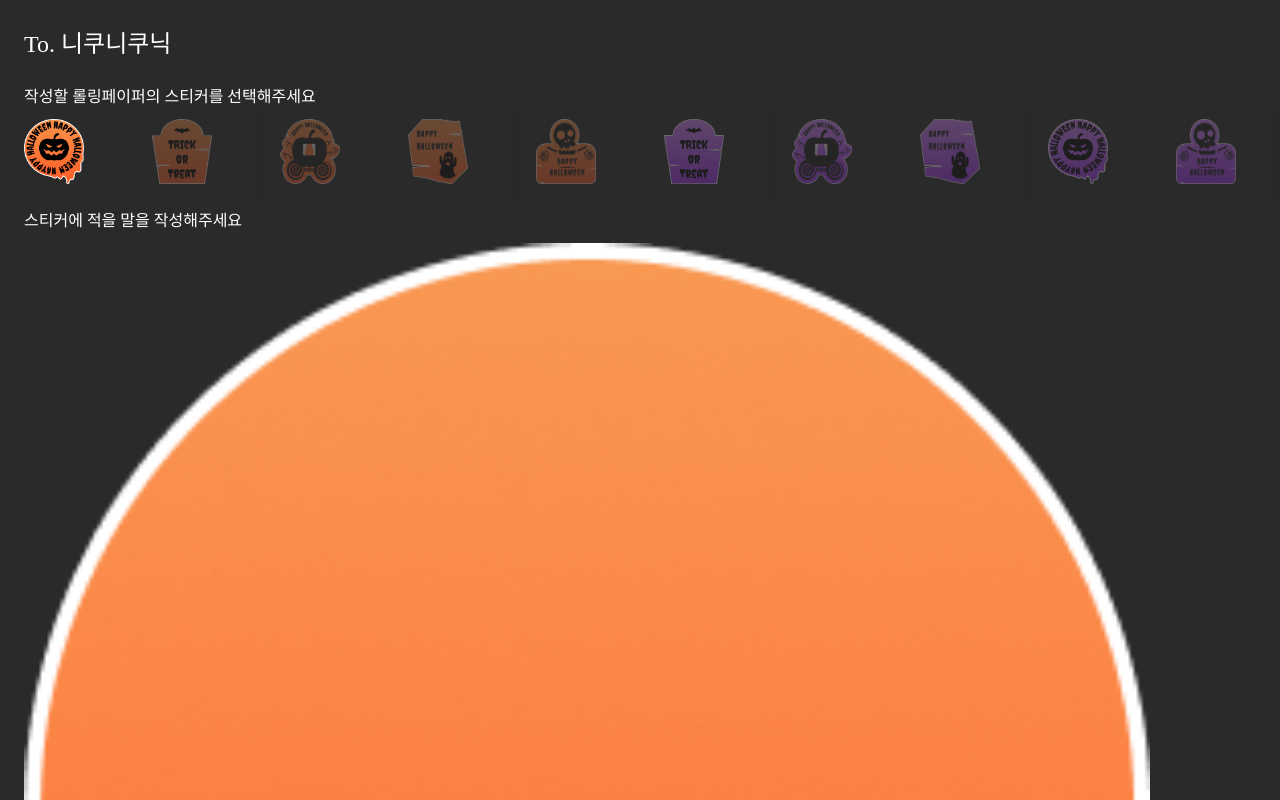
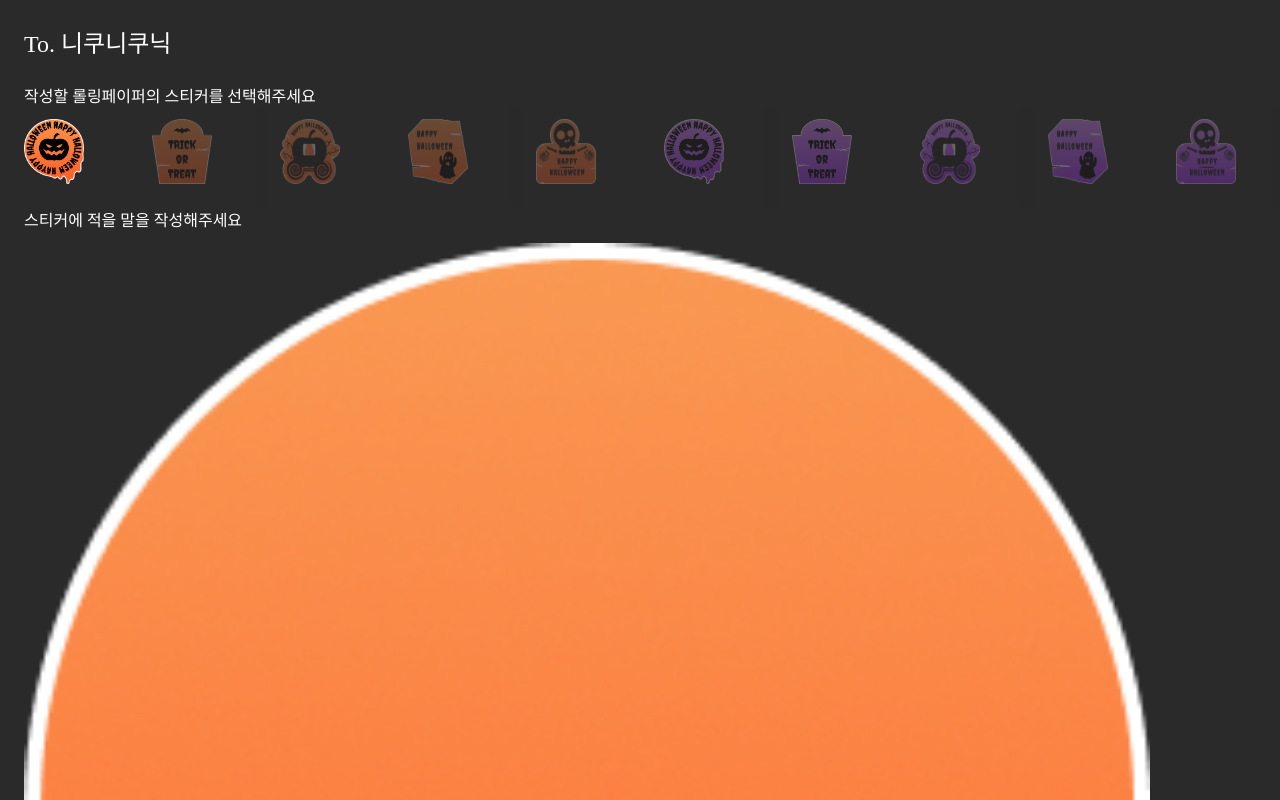
Before and after one commit to Chilli-Saewoo/rollin.github.io, a React (Create React App) app: page /write in a window 1280 px wide. Shown: the top 800 px of the page. Built offline with nearby package versions, Linux system fonts and the light colour scheme.

Commit message:
[chore] sticker 이미지 연결 오류 수정

```diff
--- a/src/pages/writePage.js
+++ b/src/pages/writePage.js
@@ -98,10 +98,10 @@ export class WritePage extends React.Component {
                     <div id="carriageOrange" className="tag notSelected"><img src={carriageOrange} class="sticker" onClick={clickSticker} /></div>
                     <div id="ghostOrange" className="tag notSelected"><img src={ghostOrange} class="sticker" onClick={clickSticker} /></div>
                     <div id="skullOrange" className="tag notSelected"><img src={skullOrange} class="sticker" onClick={clickSticker} /></div>
-                    <div id="pumpkinPurple" className="tag notSelected"><img src={batPurple} class="sticker" onClick={clickSticker} /></div>
-                    <div id="batPurple" className="tag notSelected"><img src={carriagePurple} class="sticker" onClick={clickSticker} /></div>
-                    <div id="carriagePurple" className="tag notSelected"><img src={ghostPurple} class="sticker" onClick={clickSticker} /></div>
-                    <div id="ghostPurple" className="tag notSelected"><img src={pumpkinPurple} class="sticker" onClick={clickSticker} /></div>
+                    <div id="pumpkinPurple" className="tag notSelected"><img src={pumpkinPurple} class="sticker" onClick={clickSticker} /></div>
+                    <div id="batPurple" className="tag notSelected"><img src={batPurple} class="sticker" onClick={clickSticker} /></div>
+                    <div id="carriagePurple" className="tag notSelected"><img src={carriagePurple} class="sticker" onClick={clickSticker} /></div>
+                    <div id="ghostPurple" className="tag notSelected"><img src={ghostPurple} class="sticker" onClick={clickSticker} /></div>
                     <div id="skullPurple" className="tag notSelected"><img src={skullPurple} class="sticker lastSticker" onClick={clickSticker} /></div>
                 </div>
                 <p class="titleToWrite"> 스티커에 적을 말을 작성해주세요</p>
```
